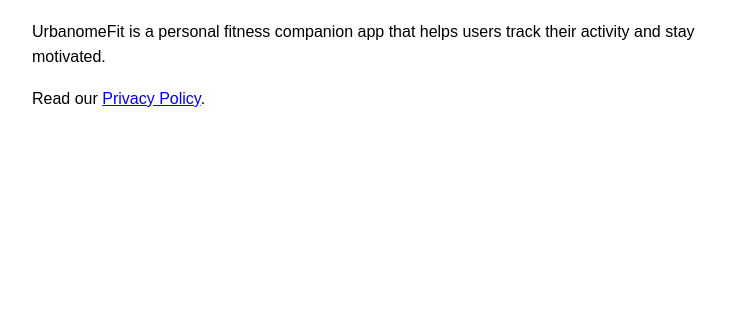
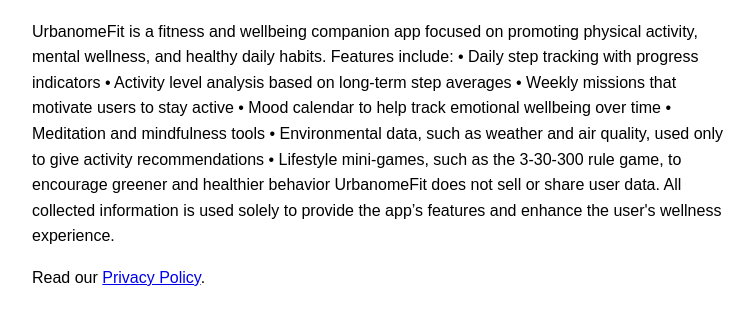
Before and after one commit to urbanome-dev/urbanomeFit, a plain HTML site: page index.html in a window 1280 px wide. Shown: the part 94-418 px from the top of the page, without its empty margins (258-1012 px from the left). Drawn offline with Linux system fonts and the light colour scheme.

Commit message:
Enhance UrbanomeFit description with features and privacy
Expanded the description of UrbanomeFit to include features and privacy information.

```diff
--- a/index.html
+++ b/index.html
@@ -14,7 +14,18 @@
 </head>
 <body>
   <h1>UrbanomeFit</h1>
-  <p>UrbanomeFit is a personal fitness companion app that helps users track their activity and stay motivated.</p>
+  <p>UrbanomeFit is a fitness and wellbeing companion app focused on promoting physical activity, mental wellness, and healthy daily habits.
+
+Features include:
+• Daily step tracking with progress indicators
+• Activity level analysis based on long-term step averages
+• Weekly missions that motivate users to stay active
+• Mood calendar to help track emotional wellbeing over time
+• Meditation and mindfulness tools
+• Environmental data, such as weather and air quality, used only to give activity recommendations
+• Lifestyle mini-games, such as the 3-30-300 rule game, to encourage greener and healthier behavior
+
+UrbanomeFit does not sell or share user data. All collected information is used solely to provide the app’s features and enhance the user's wellness experience.</p>
 
   <p>Read our <a href="privacy.html">Privacy Policy</a>.</p>
 </body>
```
